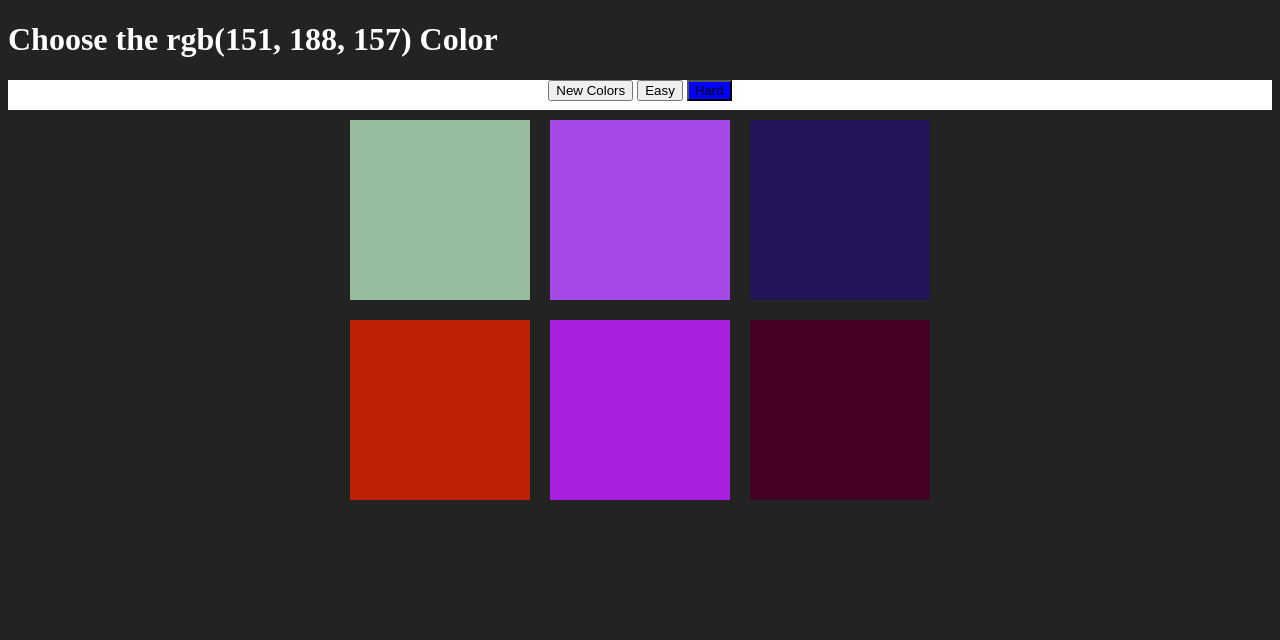
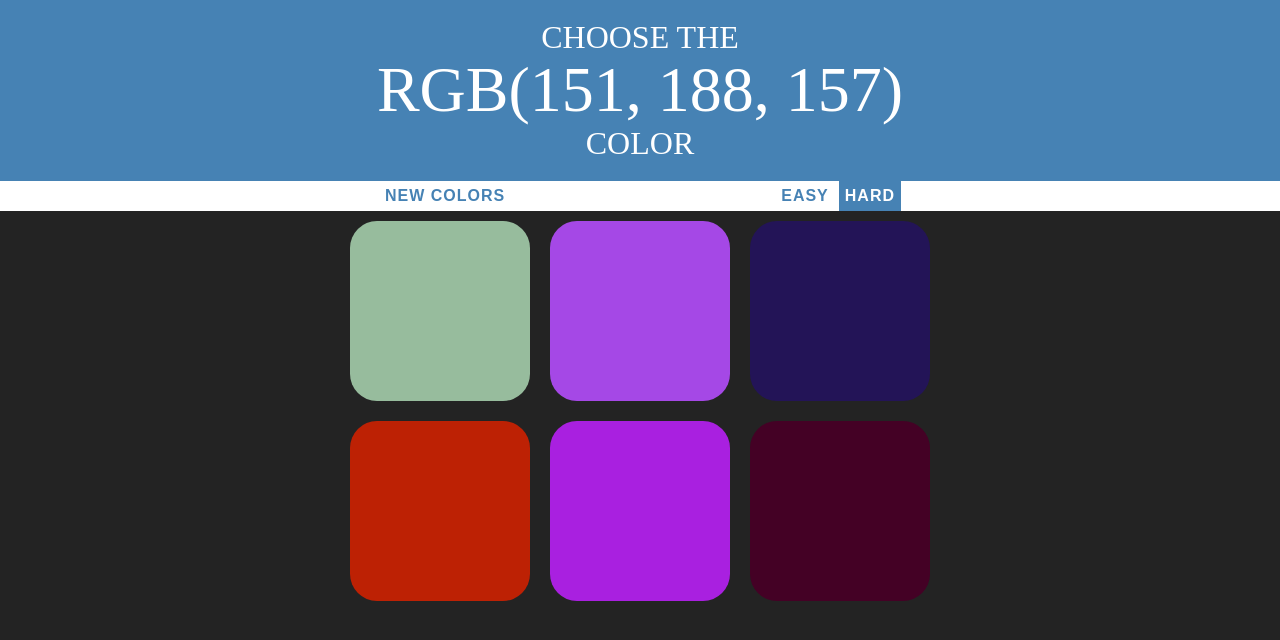
Before and after one commit to RajatDM1/Color-Match, a plain HTML site: page index.html in a window 1280 px wide. Drawn offline with Linux system fonts and the light colour scheme.

Commit message:
Improved CSS

```diff
--- a/Match.css
+++ b/Match.css
@@ -1,5 +1,7 @@
 body{
 	background-color: #232323;
+	margin: 0;
+	font-family: "Montserrat","Avenir";
 }
 .square{
 	width: 30%;
@@ -7,13 +9,33 @@ body{
 	padding-bottom: 30%;
 	float : left;
 	margin: 1.66%;
+	border-radius: 15%;
+	transition: background 0.6s;
 }
+
+#colorDisplay{
+	font-size: 200%;
+}
+
 #container{
 	max-width: 600px;
 	margin: 0 auto;
 }
+
+#message{
+	display: inline-block;
+	width: 20%;
+}
+
 h1{
+	padding: 20px 0;
 	color: white;
+	font-weight: normal;
+	text-transform: uppercase;
+	text-align: center;
+	background-color: steelblue;
+	margin: 0;
+	line-height: 1.1;
 }
 
 #stripe{
@@ -23,6 +45,24 @@ text-align: center;
 color: black;
 }
 
+button{
+	border: none;
+	background: none;
+	text-transform: uppercase;
+	height: 100%;
+	font-weight: 700;
+	color: steelblue;
+	letter-spacing: 1px;
+	font-size: inherit;
+	transition: all 0.3s;
+}
+
+button:hover{
+	color: white;
+	background-color: steelblue;
+}
+
 .selected{
-	background: blue;
+	color: white;
+	background-color: steelblue;
 }
--- a/Match.js
+++ b/Match.js
@@ -50,7 +50,7 @@ resetButton.addEventListener("click",function(){
 colors = generateRandomColors(numSquares);
 pickedColor = pickColor();
 colorDisplay.textContent = pickedColor;
-h1.style.background = "#232323";
+h1.style.background = "steelblue";
 for(var i=0;i<squares.length;i++)
 {
 	squares[i].style.background = colors[i];
--- a/index.html
+++ b/index.html
@@ -7,7 +7,10 @@
 
 </head>
 <body>
-	<h1>Choose the <span id="colorDisplay">RGB</span> Color</h1>
+	<h1>Choose the  <br>
+	<span id="colorDisplay">RGB</span> <br>Color
+	</h1>
+
 	<div id="stripe">
 	<button id="reset">New Colors</button>
 	<span id='message'></span>
```
